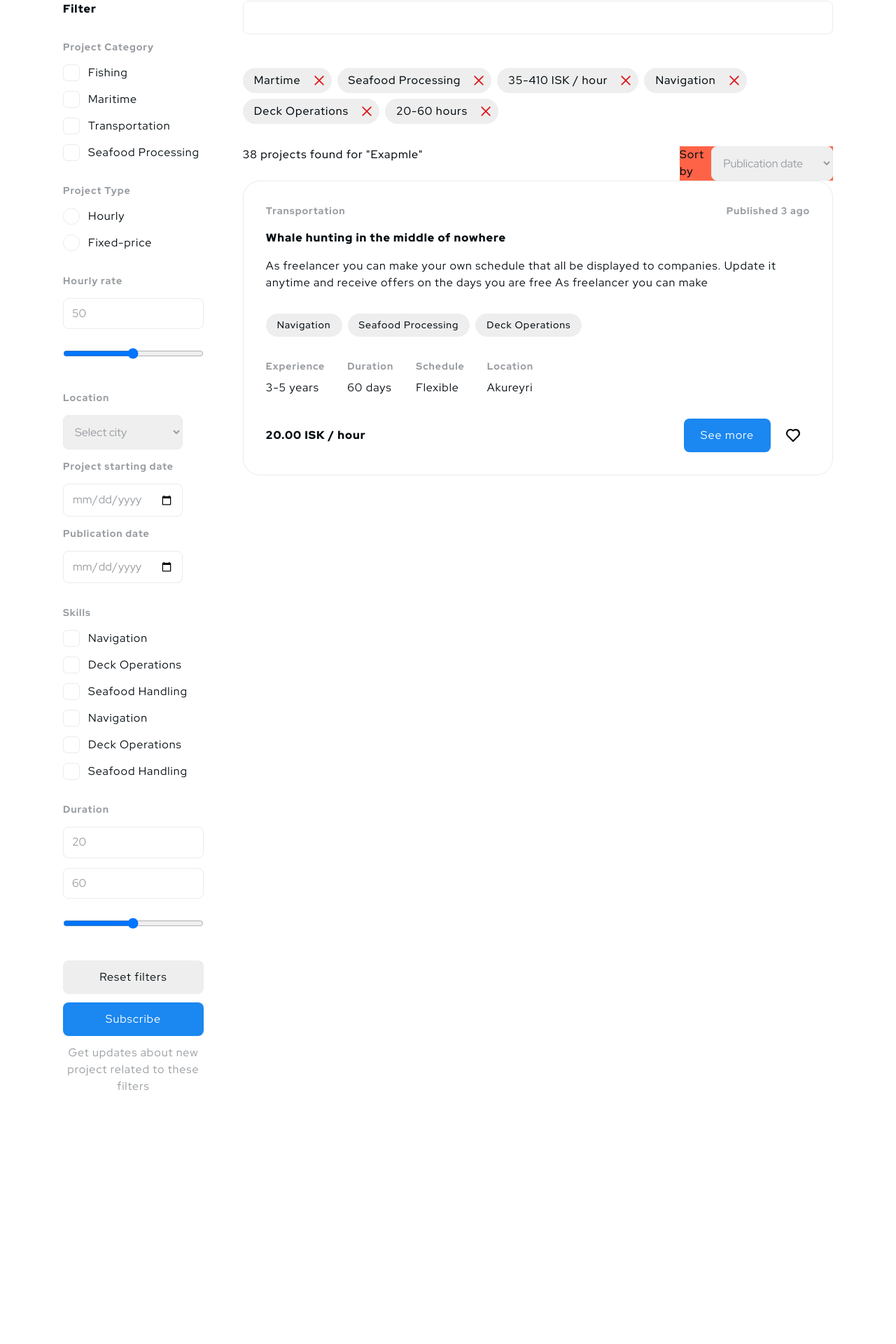
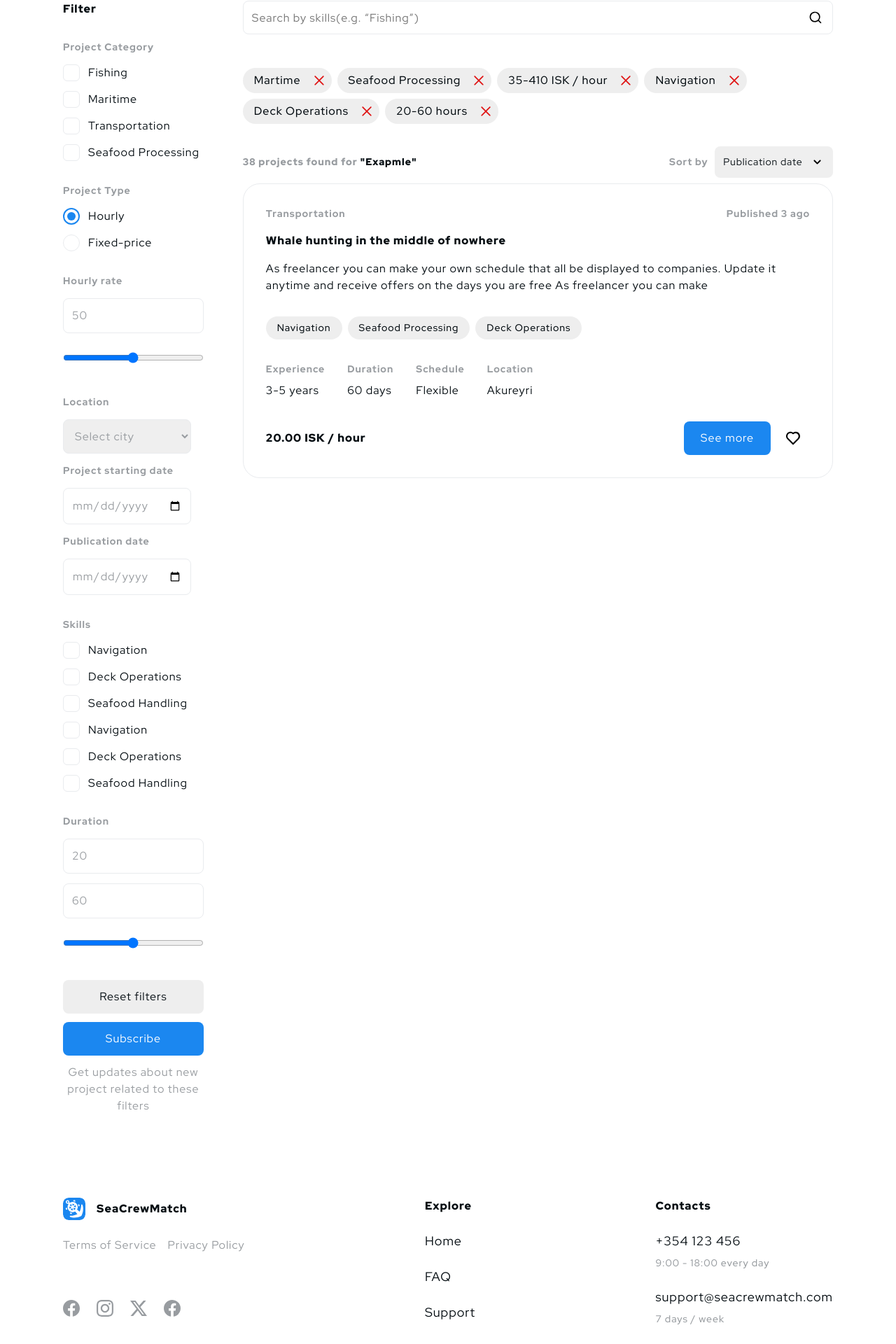
Before and after one commit to chaban-dmytro/sea_crew_match, a React (Create React App) app: page / in a window 1280 px wide. Shown: the part 311-2231 px from the top of the page at 70% size. Before the commit the page ends 1875 px from the top, so only its background shows below. Built offline with nearby package versions, Linux system fonts and the light colour scheme.

Commit message:
styled main page, done footer

```diff
--- a/src/GlobalStyle.js
+++ b/src/GlobalStyle.js
@@ -124,16 +124,29 @@ li {
     letter-spacing: .06em;
     border: transparent;
     border-radius: 8px;
-    leter-spacing: 6%;
+    letter-spacing: 6%;
     cursor: pointer;
+
   }
 
   select,
   input {
-     color: ${({ theme }) => theme.colors.grey_text};
-     padding: 12px;
-     width: 100%;
-     border: 1px solid ${({ theme }) => theme.colors.grey_stroke};
-     border-radius: 8px;
+    color: ${({ theme }) => theme.colors.grey_text};
+    padding: 12px;
+    width: 100%;
+    border: 1px solid ${({ theme }) => theme.colors.grey_stroke};
+    border-radius: 8px;
+    line-height: 1.5;
+    letter-spacing: 0.06em;
+
+     &::placeholder {
+      line-height: 1.5;
+      letter-spacing: 0.06em;
+     }
+  }
+
+  a {
+    color: ${({ theme }) => theme.colors.grey_text};
+    font-weight: 400;
   }
 `;
--- a/src/components/Filter/Filter.jsx
+++ b/src/components/Filter/Filter.jsx
@@ -71,7 +71,12 @@ export const Filter = () => {
       <FormRadio>
         <FormTitle>Project Type</FormTitle>
         <FormRadioLabel>
-          <FormRadioInput type="radio" name="project_type" value="Hourly" />
+          <FormRadioInput
+            type="radio"
+            name="project_type"
+            value="Hourly"
+            checked
+          />
           <FormRadioSpan></FormRadioSpan>
           Hourly
         </FormRadioLabel>
--- /dev/null
+++ b/src/components/Footer/Footer.jsx
@@ -0,0 +1,83 @@
+import Logo from "../../images/logo.svg";
+import {
+  FooterContainer,
+  FooterLogo,
+  LogoImg,
+  FooterLogoText,
+  Privacy,
+  SocialItems,
+  SocialItem,
+  FooterNav,
+  FooterAddress,
+} from "./Footer.styled";
+import sprite from "../../images/sptite.svg";
+
+export const Footer = () => {
+  return (
+    <FooterContainer>
+      <div>
+        <FooterLogo href="./index.html">
+          <LogoImg src={Logo} alt="Logo" />
+          <FooterLogoText>SeaCrewMatch</FooterLogoText>
+        </FooterLogo>
+        <Privacy>
+          <a href=".index.html">Terms of Service</a>
+          <a href=".index.html">Privacy Policy</a>
+        </Privacy>
+        <SocialItems>
+          <SocialItem>
+            <svg>
+              <use href={sprite + "#icon-Facebook---Negative"}></use>
+            </svg>
+          </SocialItem>
+          <SocialItem>
+            <svg>
+              <use href={sprite + "#icon-Instagram---Negative"}></use>
+            </svg>
+          </SocialItem>
+          <SocialItem>
+            <svg>
+              <use href={sprite + "#icon-X"}></use>
+            </svg>
+          </SocialItem>
+          <SocialItem>
+            <svg>
+              <use href={sprite + "#icon-Facebook---Negative"}></use>
+            </svg>
+          </SocialItem>
+        </SocialItems>
+      </div>
+
+      <FooterNav>
+        <p>Explore</p>
+        <ul>
+          <li>
+            <a href="./index.html">Home</a>
+          </li>
+          <li>
+            <a href="./index.html">FAQ</a>
+          </li>
+          <li>
+            <a href="./index.html">Support</a>
+          </li>
+        </ul>
+      </FooterNav>
+
+      <FooterAddress>
+        <p>Contacts</p>
+        <ul>
+          <li>
+            <a href="tel:+354 123 456">+354 123 456</a>
+            <span>9:00 - 18:00 every day</span>
+          </li>
+          <li>
+            <a href="mailto:support@seacrewmatch.com">
+              support@seacrewmatch.com
+            </a>
+            <span>7 days / week</span>
+          </li>
+        </ul>
+      </FooterAddress>
+    </FooterContainer>
+  );
+};
--- /dev/null
+++ b/src/components/Footer/Footer.styled.js
@@ -0,0 +1,104 @@
+import styled from "styled-components";
+
+export const FooterContainer = styled.div`
+  display: flex;
+  justify-content: space-between;
+  gap: 16px;
+  padding: 119px 0 121px;
+  /* border-top: 1px solid ${({ theme }) => theme.colors.grey_stroke}; */
+`;
+
+export const FooterLogo = styled.div`
+  display: flex;
+  gap: 16px;
+  align-items: center;
+  margin-right: 24px;
+  margin-bottom: 24px;
+`;
+
+export const LogoImg = styled.img`
+  width: 32px;
+  height: 32px;
+`;
+
+export const FooterLogoText = styled.span`
+  font-weight: 900;
+  font-size: 16px;
+`;
+
+export const Privacy = styled.div`
+  display: flex;
+  gap: 16px;
+  align-items: center;
+  margin-bottom: 66px;
+`;
+
+export const SocialItems = styled.ul`
+  display: flex;
+  gap: 24px;
+  align-items: center;
+`;
+
+export const SocialItem = styled.li`
+  width: 24px;
+  height: 24px;
+  fill: ${({ theme }) => theme.colors.grey_text};
+
+  svg {
+    width: 24px;
+    height: 24px;
+  }
+`;
+
+export const FooterNav = styled.div`
+  display: flex;
+  flex-direction: column;
+  gap: 24px;
+  color: ${({ theme }) => theme.colors.black};
+  font-size: ${({ theme }) => theme.fontSize.h5};
+
+  p {
+    font-weight: 900;
+  }
+
+  ul {
+    display: flex;
+    flex-direction: column;
+    gap: 24px;
+
+    a {
+      color: ${({ theme }) => theme.colors.black};
+      font-size: ${({ theme }) => theme.fontSize.p1};
+    }
+  }
+`;
+
+export const FooterAddress = styled.address`
+  display: flex;
+  flex-direction: column;
+  gap: 24px;
+  color: ${({ theme }) => theme.colors.black};
+  font-size: ${({ theme }) => theme.fontSize.h5};
+
+  p {
+    font-weight: 900;
+  }
+
+  ul {
+    display: flex;
+    flex-direction: column;
+    gap: 24px;
+
+    a {
+      color: ${({ theme }) => theme.colors.black};
+      font-size: ${({ theme }) => theme.fontSize.p1};
+    }
+
+    span {
+      display: block;
+      margin-top: 8px;
+      color: ${({ theme }) => theme.colors.grey_text};
+      font-size: ${({ theme }) => theme.fontSize.h6};
+    }
+  }
+`;
--- a/src/components/Header/Header.jsx
+++ b/src/components/Header/Header.jsx
@@ -38,7 +38,9 @@ export const Header = () => {
         </HeaderItems>
       </HeaderNav>
       <HeaderWrap>
-        <HeaderButtonLang type="button">EN</HeaderButtonLang>
+        <HeaderButtonLang type="button" active>
+          EN
+        </HeaderButtonLang>
         <HeaderButtonLang type="button">ISL</HeaderButtonLang>
         <HeaderBtn type="button">
           <SearchIconSvg>
--- a/src/components/Header/Header.styled.js
+++ b/src/components/Header/Header.styled.js
@@ -23,6 +23,7 @@ export const HeaderContainer = styled.div`
 
 export const HeaderNav = styled.nav`
   display: flex;
+  align-items: center;
   gap: 24px;
 `;
 
@@ -59,6 +60,7 @@ export const HeaderItems = styled.ul`
 
 export const HeaderWrap = styled.div`
   display: flex;
+
   gap: 12px;
 `;
 
@@ -66,6 +68,13 @@ export const HeaderButtonLang = styled.button`
   border: none;
   cursor: pointer;
   background: transparent;
+  color: ${({ theme, active }) => {
+    if (active) {
+      return theme.colors.black;
+    } else {
+      return theme.colors.grey_text;
+    }
+  }};
 `;
 
 export const HeaderBtn = styled.button`
--- a/src/components/Projects/Projects.jsx
+++ b/src/components/Projects/Projects.jsx
@@ -1,20 +1,37 @@
 import { ProjectCard } from "../ProjectCard/ProjectCard";
 import {
   Wrapper,
-  Search,
+  SearchWrap,
+  SearchInput,
+  SearchBtn,
+  SearchSvg,
   Tags,
   Tag,
   Button,
   Svg,
   SortWrap,
+  SortText,
   Sort,
+  SortSvg,
 } from "./Projects.styled";
 import sprite from "../../images/sptite.svg";
 
 export const Projects = () => {
   return (
     <Wrapper>
-      <Search type="text" name="search" />
+      <SearchWrap>
+        <SearchInput
+          type="text"
+          name="search"
+          placeholder="Search by skills(e.g. “Fishing”)"
+        />
+        <SearchBtn type="button">
+          <SearchSvg>
+            <use href={sprite + "#icon-u_search"}></use>
+          </SearchSvg>
+        </SearchBtn>
+      </SearchWrap>
+
       <Tags>
         <Tag>
           <p>Martime</p>
@@ -65,18 +82,24 @@ export const Projects = () => {
           </Button>
         </Tag>
       </Tags>
+
       <SortWrap>
-        <p>
+        <SortText>
           <span>38</span>
           <span> projects found for </span>
           <span>"Exapmle"</span>
-        </p>
+        </SortText>
         <Sort>
           <label for="sort">Sort by</label>
           <select id="sort" name="sort">
             <option value="date">Publication date</option>
             <option value="rate">Ratting</option>
           </select>
+          <SortSvg>
+            <svg>
+              <use href={sprite + "#icon-u_angle-down"}></use>
+            </svg>
+          </SortSvg>
         </Sort>
       </SortWrap>
       <ul>
--- a/src/components/Projects/Projects.styled.js
+++ b/src/components/Projects/Projects.styled.js
@@ -3,10 +3,36 @@ import styled from "styled-components";
 export const Wrapper = styled.div`
   width: 100%;
 `;
-export const Search = styled.input`
+
+export const SearchWrap = styled.div`
+  margin-bottom: 48px;
+  position: relative;
+`;
+
+export const SearchInput = styled.input`
   height: 48px;
-  margin-bottom: 48px;
-  border-radius: 8px;
+`;
+
+export const SearchBtn = styled.button`
+  background-color: transparent;
+  width: 20px;
+  height: 20px;
+  position: absolute;
+  right: 15px;
+  top: 14px;
+  transition: transform 0.3s;
+
+  &:hover {
+    transform: scale(1.2);
+  }
+`;
+
+export const SearchSvg = styled.svg`
+  position: absolute;
+  left: 0;
+  top: 0;
+  width: 20px;
+  height: 20px;
 `;
 
 export const Tags = styled.ul`
@@ -39,19 +65,62 @@ export const Svg = styled.svg`
   width: 20px;
   height: 20px;
   fill: ${({ theme }) => theme.colors.red};
+  transition: fill 0.3s ease;
 
   &:hover {
     fill: ${({ theme }) => theme.colors.black};
   }
 `;
 
-export const SortWrap = styled.ul`
+export const SortWrap = styled.div`
   display: flex;
   justify-content: space-between;
+  align-items: center;
   gap: 8px;
+  font-size: ${({ theme }) => theme.fontSize.h6};
+  margin-bottom: 8px;
 `;
 
-export const Sort = styled.ul`
+export const SortText = styled.p`
+  color: ${({ theme }) => theme.colors.grey_text};
+  font-weight: 900;
+
+  span:last-child {
+    color: ${({ theme }) => theme.colors.black};
+  }
+`;
+
+export const Sort = styled.div`
   display: flex;
-  background: tomato;
+  align-items: center;
+  gap: 8px;
+  position: relative;
+
+  label {
+    font-weight: 800;
+    color: ${({ theme }) => theme.colors.grey_text};
+    width: 100px;
+    padding-left: 12px;
+  }
+
+  select {
+    color: ${({ theme }) => theme.colors.black};
+    border: none;
+    cursor: pointer;
+
+    -webkit-appearance: none;
+    -moz-appearance: none;
+    appearance: none;
+  }
 `;
+
+export const SortSvg = styled.div`
+  position: absolute;
+  right: 11px;
+  top: 11px;
+
+  svg {
+    width: 23px;
+    height: 23px;
+  }
+`;
--- a/src/pages/MainPage/MainPage.jsx
+++ b/src/pages/MainPage/MainPage.jsx
@@ -1,4 +1,5 @@
 import { Filter } from "../../components/Filter/Filter";
+import { Footer } from "../../components/Footer/Footer";
 import { Header } from "../../components/Header/Header";
 import { Projects } from "../../components/Projects/Projects";
 
@@ -14,6 +15,7 @@ export const MainPage = () => {
           <Filter />
           <Projects />
         </Wrapper>
+        <Footer />
       </Container>
     </>
   );
```
